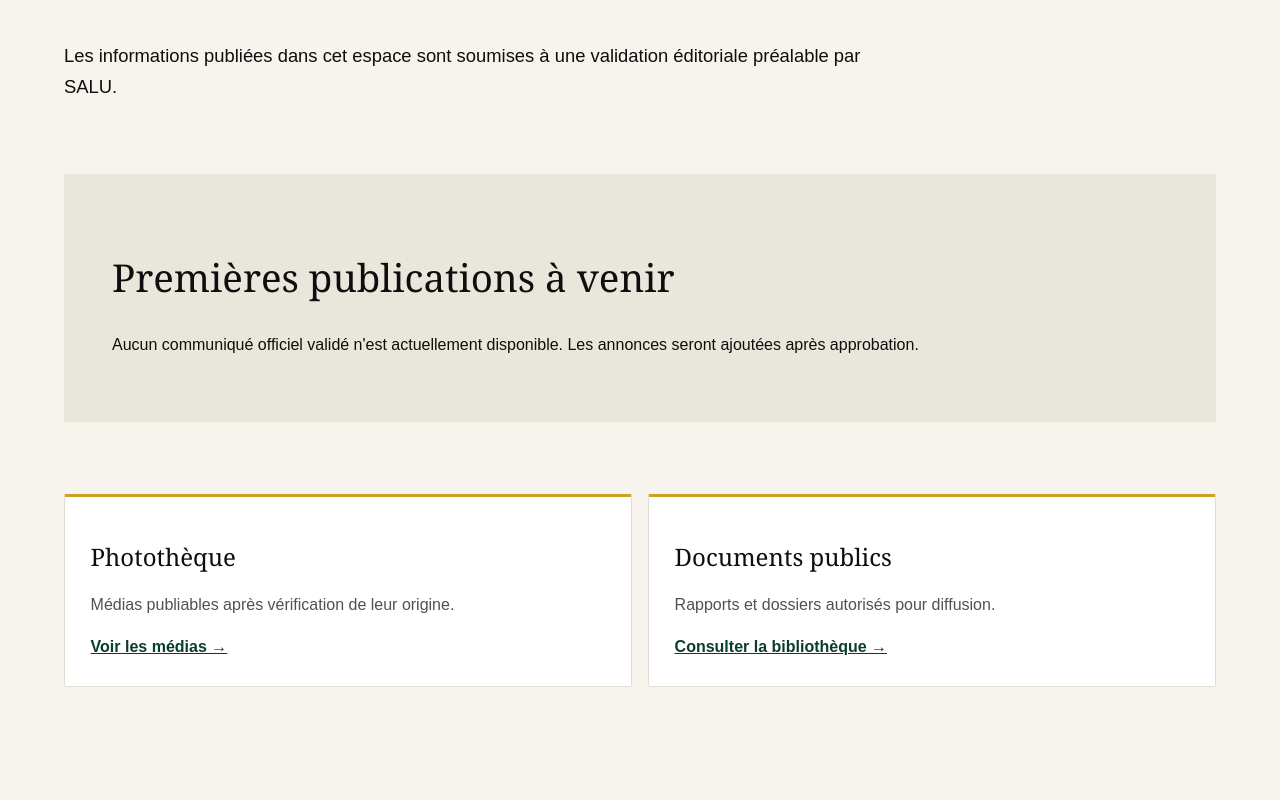
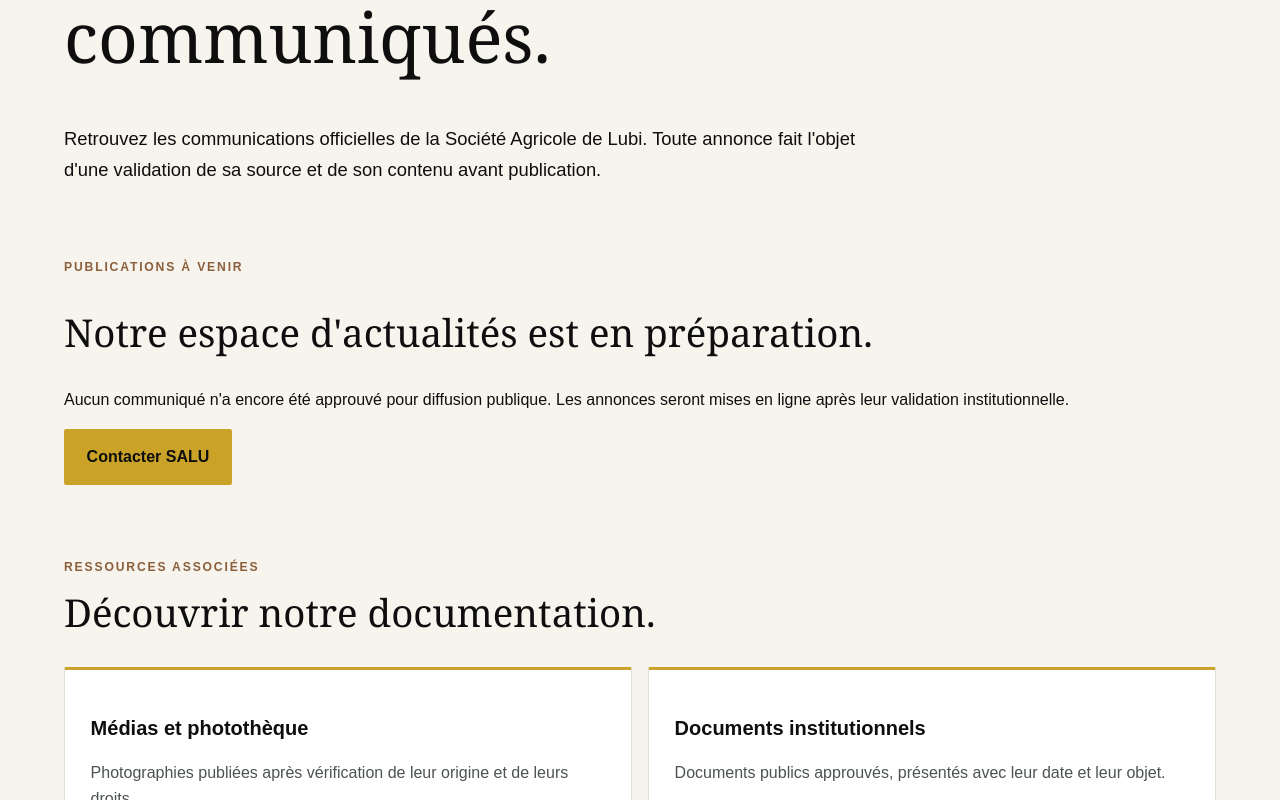
Before and after one commit to Jnk017/Agrilubi-website, a Next.js app: page /actualites in a window 1280 px wide. Shown: the part 360-1160 px from the top of the page. Built offline with nearby package versions, Linux system fonts and the light colour scheme.

Commit message:
feat(editorial): accessible professional news overview

```diff
--- a/src/app/actualites/page.tsx
+++ b/src/app/actualites/page.tsx
@@ -1 +1,18 @@
-import Link from "next/link";import type{Metadata}from "next";import{publishedNews}from "@/data/news";export const metadata:Metadata={title:"Actualités et médias"};export default function Page(){const items=publishedNews();return <main><div className="page-intro"><p className="eyebrow">Communiqués · Vie de l'Agropole</p><h1>Actualités officielles</h1><p>Les informations publiées dans cet espace sont soumises à une validation éditoriale préalable par SALU.</p></div>{items.length?<div className="grid">{items.map(item=><article className="card" key={item.slug}><p className="eyebrow">{item.date}</p><h2>{item.title}</h2><p>{item.summary}</p><Link href={"/actualites/"+item.slug}>Lire l'actualité →</Link></article>)}</div>:<section className="band"><h2>Premières publications à venir</h2><p>Aucun communiqué officiel validé n'est actuellement disponible. Les annonces seront ajoutées après approbation.</p></section>}<section className="grid"><article className="card"><h2>Photothèque</h2><p>Médias publiables après vérification de leur origine.</p><Link href="/medias">Voir les médias →</Link></article><article className="card"><h2>Documents publics</h2><p>Rapports et dossiers autorisés pour diffusion.</p><Link href="/documents">Consulter la bibliothèque →</Link></article></section></main>}
+import Link from "next/link";
+import type {Metadata} from "next";
+import {publishedNews} from "@/data/news";
+
+export const metadata:Metadata={title:"Actualités officielles",description:"Communiqués et informations officielles validés par la Société Agricole de Lubi."};
+export default function Page(){
+ const items=publishedNews();
+ return <main>
+  <div className="page-intro"><p className="eyebrow">SALU · Communication institutionnelle</p><h1>Actualités et communiqués.</h1><p>Retrouvez les communications officielles de la Société Agricole de Lubi. Toute annonce fait l'objet d'une validation de sa source et de son contenu avant publication.</p></div>
+  {items.length
+   ? <section><div className="section-heading"><p className="eyebrow">Publications officielles</p><h2>Informations validées.</h2></div><div className="grid editorial-library-grid">{items.map(item=><article className="card editorial-library-card" key={item.slug}><p className="eyebrow">{item.date}</p><h3>{item.title}</h3><p>{item.summary}</p><Link href={"/actualites/"+item.slug}>Lire le communiqué →</Link></article>)}</div></section>
+   : <section className="editorial-empty"><p className="eyebrow">Publications à venir</p><h2>Notre espace d'actualités est en préparation.</h2><p>Aucun communiqué n'a encore été approuvé pour diffusion publique. Les annonces seront mises en ligne après leur validation institutionnelle.</p><Link className="button" href="/contact">Contacter SALU</Link></section>}
+  <section><div className="section-heading"><p className="eyebrow">Ressources associées</p><h2>Découvrir notre documentation.</h2></div><div className="grid editorial-library-grid">
+   <article className="card editorial-library-card"><h3>Médias et photothèque</h3><p>Photographies publiées après vérification de leur origine et de leurs droits.</p><Link href="/medias">Consulter la photothèque →</Link></article>
+   <article className="card editorial-library-card"><h3>Documents institutionnels</h3><p>Documents publics approuvés, présentés avec leur date et leur objet.</p><Link href="/documents">Accéder aux documents →</Link></article>
+  </div></section>
+ </main>;
+}
```
